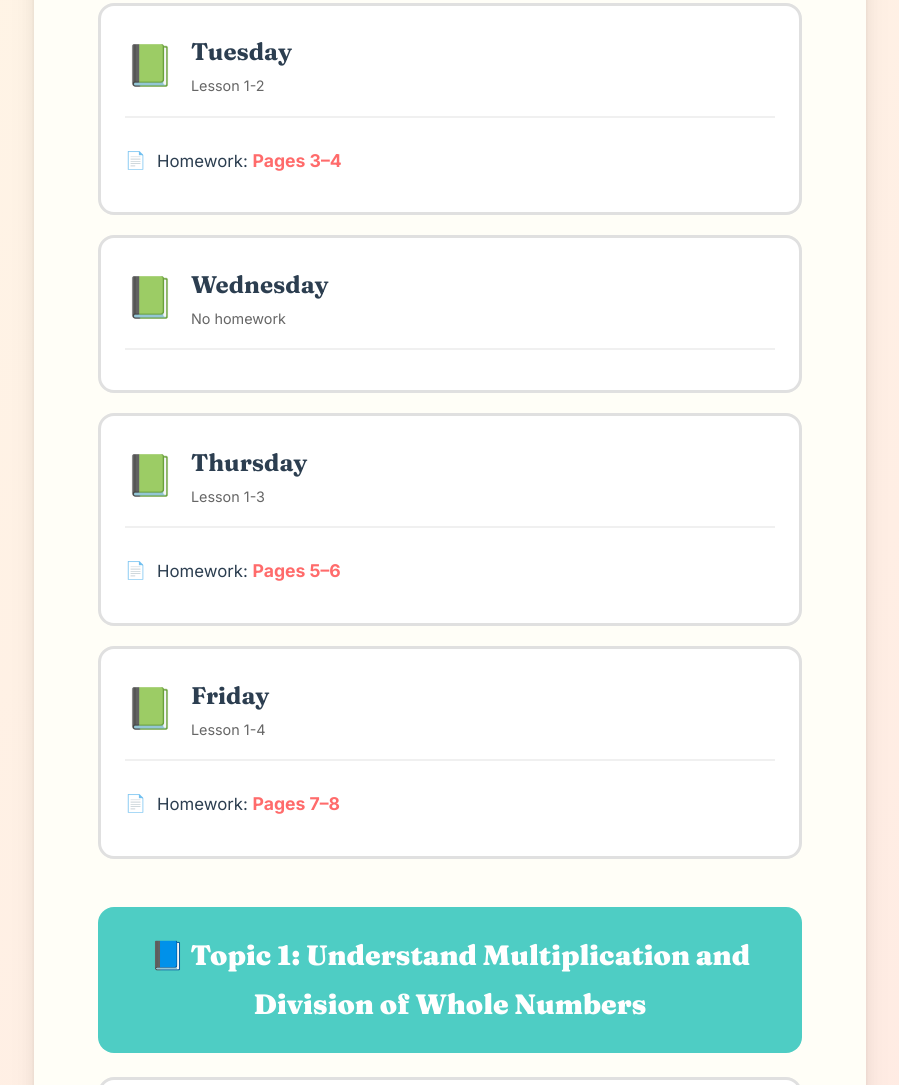
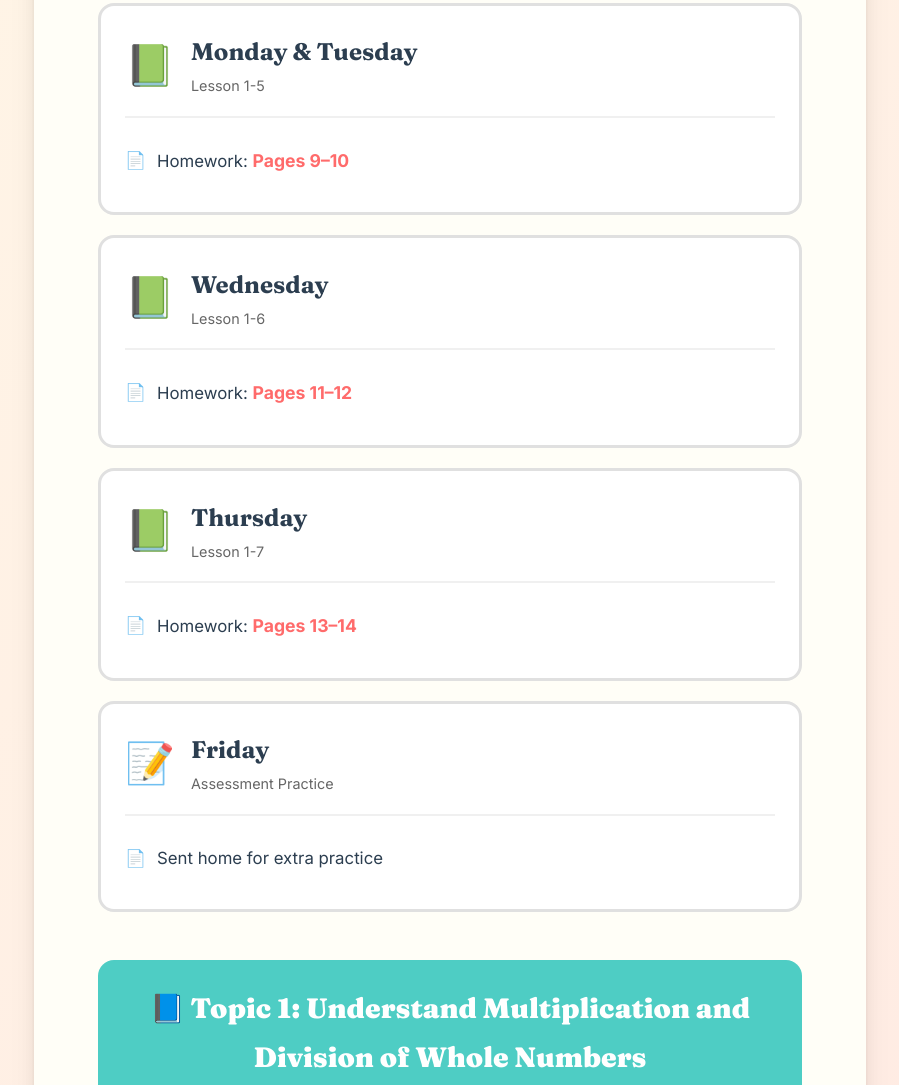
Before and after one commit to rvargas8/newsletter, a plain HTML site: page enrichment-packets.html in a window 1280 px wide. Shown: the part 820-1905 px from the top of the page, without its empty margins (190-1089 px from the left). Drawn offline with Linux system fonts and the light colour scheme.

Commit message:
Update math schedule for Topic 1 lessons 1-5 through 1-7
Co-Authored-By: Claude Sonnet 5 <noreply@anthropic.com>

```diff
--- a/enrichment-packets.html
+++ b/enrichment-packets.html
@@ -493,12 +493,12 @@
                 <div class="day-header">
                     <div class="day-icon">📗</div>
                     <div class="day-info">
-                        <h4>Tuesday</h4>
-                        <div class="date">Lesson 1-2</div>
+                        <h4>Monday &amp; Tuesday</h4>
+                        <div class="date">Lesson 1-5</div>
                     </div>
                 </div>
                 <ul class="pages-list">
-                    <li>Homework: <span class="page-number">Pages 3–4</span></li>
+                    <li>Homework: <span class="page-number">Pages 9–10</span></li>
                 </ul>
             </div>
 
@@ -507,9 +507,12 @@
                     <div class="day-icon">📗</div>
                     <div class="day-info">
                         <h4>Wednesday</h4>
-                        <div class="date">No homework</div>
+                        <div class="date">Lesson 1-6</div>
                     </div>
                 </div>
+                <ul class="pages-list">
+                    <li>Homework: <span class="page-number">Pages 11–12</span></li>
+                </ul>
             </div>
 
             <div class="day-card">
@@ -517,24 +520,24 @@
                     <div class="day-icon">📗</div>
                     <div class="day-info">
                         <h4>Thursday</h4>
-                        <div class="date">Lesson 1-3</div>
+                        <div class="date">Lesson 1-7</div>
                     </div>
                 </div>
                 <ul class="pages-list">
-                    <li>Homework: <span class="page-number">Pages 5–6</span></li>
+                    <li>Homework: <span class="page-number">Pages 13–14</span></li>
                 </ul>
             </div>
 
             <div class="day-card">
                 <div class="day-header">
-                    <div class="day-icon">📗</div>
+                    <div class="day-icon">📝</div>
                     <div class="day-info">
                         <h4>Friday</h4>
-                        <div class="date">Lesson 1-4</div>
+                        <div class="date">Assessment Practice</div>
                     </div>
                 </div>
                 <ul class="pages-list">
-                    <li>Homework: <span class="page-number">Pages 7–8</span></li>
+                    <li>Sent home for extra practice</li>
                 </ul>
             </div>
         </div>
```
